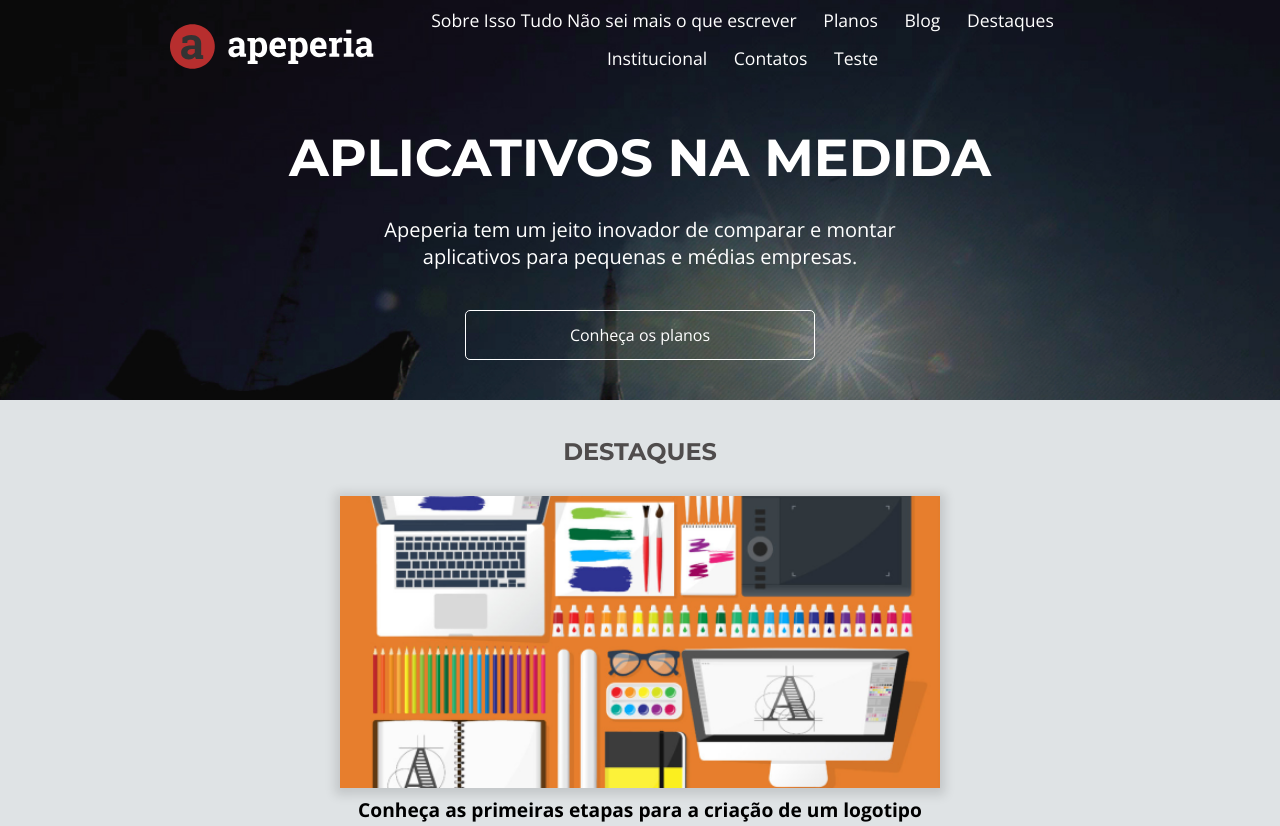
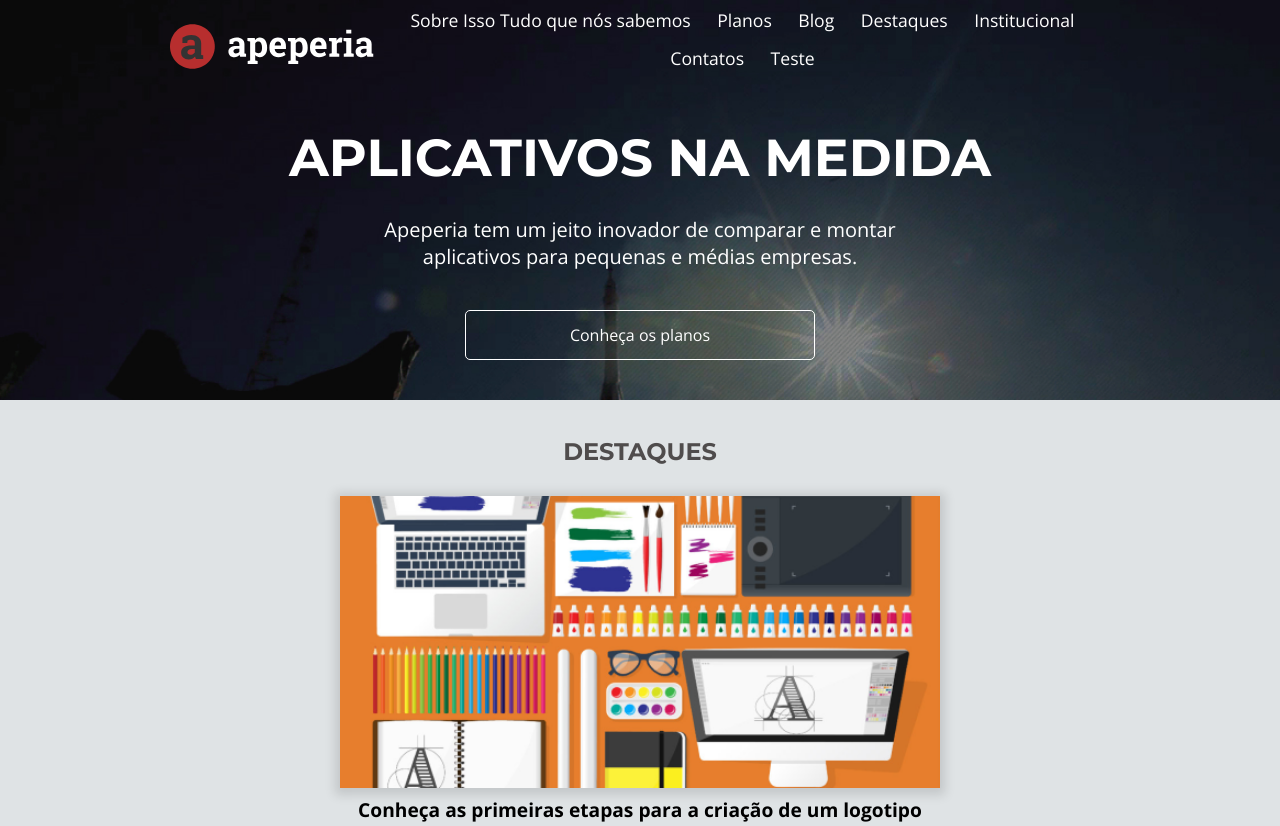
Before and after one commit to jrudson/Aluroni, a plain HTML site: page index.html in a window 1280 px wide. Shown: the top 826 px of the page. Drawn offline with nearby package versions, Linux system fonts and the light colour scheme; a web font is replaced by a local one.

Commit message:
Atualizando titulo da página

```diff
--- a/index.html
+++ b/index.html
@@ -4,7 +4,7 @@
     <meta charset="UTF-8">
     <meta http-equiv="X-UA-Compatible" content="IE=edge">
     <meta name="viewport" content="width=device-width, initial-scale=1.0">
-    <title>Home | Apeperia</title>
+    <title>Home | Apeperia | Sobre nós</title>
     <link href="https://fonts.googleapis.com/css2?family=Italiana&family=Josefin+Sans:wght@300;400;700&family=Montserrat:wght@300;400;700&family=Open+Sans:wght@300;400;700&display=swap" rel="stylesheet">
     <link rel="stylesheet" href="css/reset.css">
     <link rel="stylesheet" href="css/base.css">
@@ -24,7 +24,7 @@
         <img src="img/logo-apeperia.svg" alt="Logo da Apeperia" class="cabecalho__logo">
         <nav class="cabecalho__navegacao">
             <ul>
-                <li class="cabecalho__link"><a href="#">Sobre Isso Tudo Não sei mais o que escrever</a></li>
+                <li class="cabecalho__link"><a href="#">Sobre Isso Tudo que nós sabemos</a></li>
                 <li class="cabecalho__link"><a href="#">Planos</a></li>
                 <li class="cabecalho__link"><a href="#">Blog</a></li>
                 <li class="cabecalho__link"><a href="#">Destaques</a></li>
```
